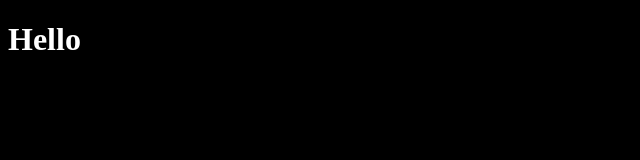
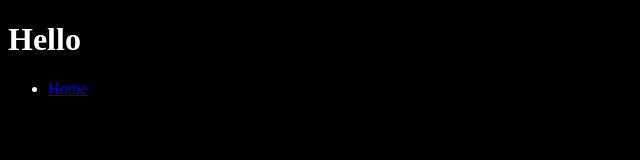
Before and after one commit to MrEgorWeiser/MrEgorWeiser.github.io, a plain HTML site: page index2.html in a window 1280 px wide. Shown: the full height of the page, 0-640 px from the left. Drawn offline with Linux system fonts and the light colour scheme.

Commit message:
Update index2.html

```diff
--- a/index2.html
+++ b/index2.html
@@ -6,5 +6,14 @@
   </head>
   <body>
     <h1>Hello</h1>
+    <section>
+    <nav>
+        <ul>
+            <li>
+                <a href="index.html">Home</a>
+            </li>
+        </ul>
+    </nav>
+    </section>
   </body>
 </html>
```
